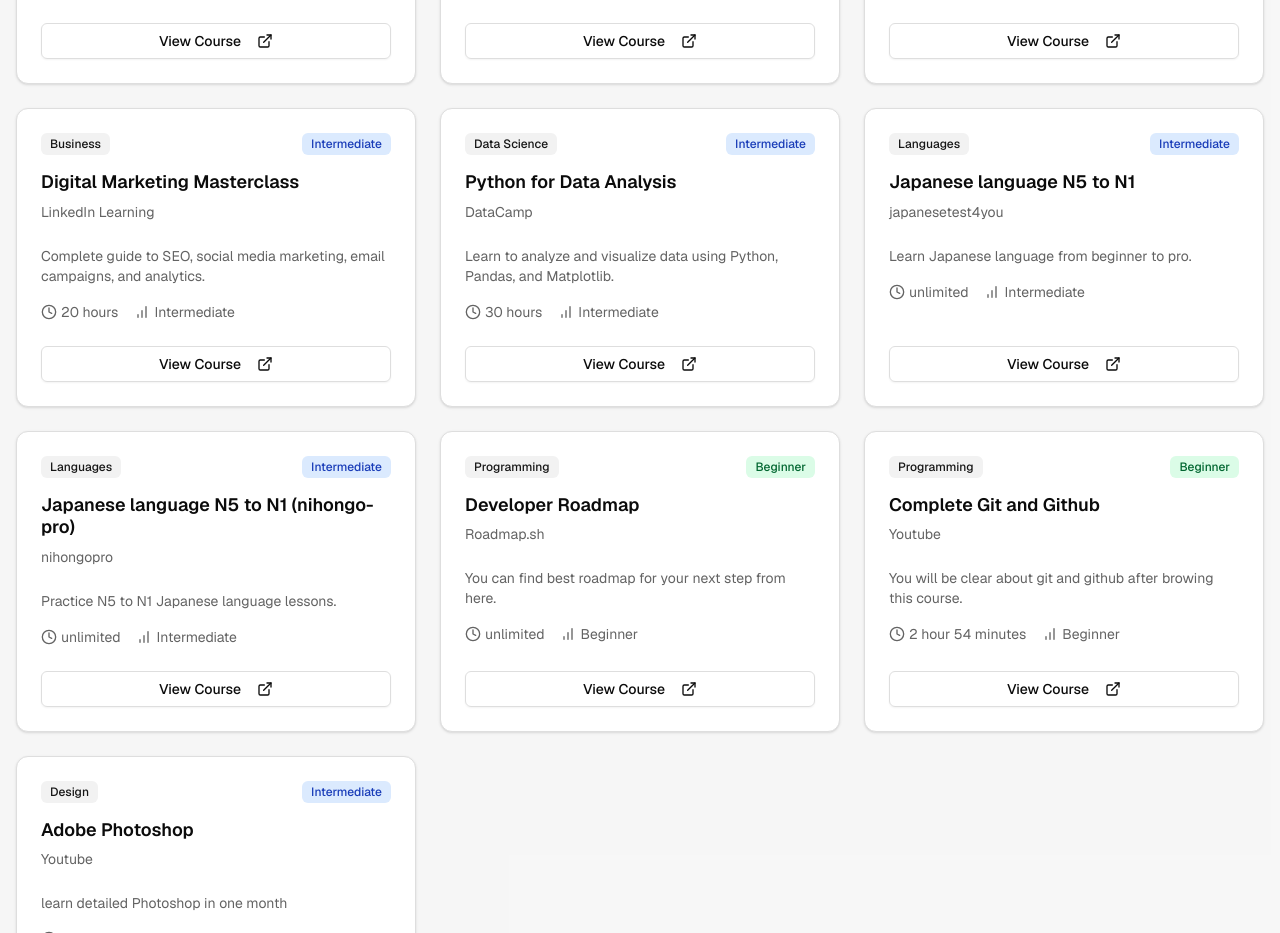
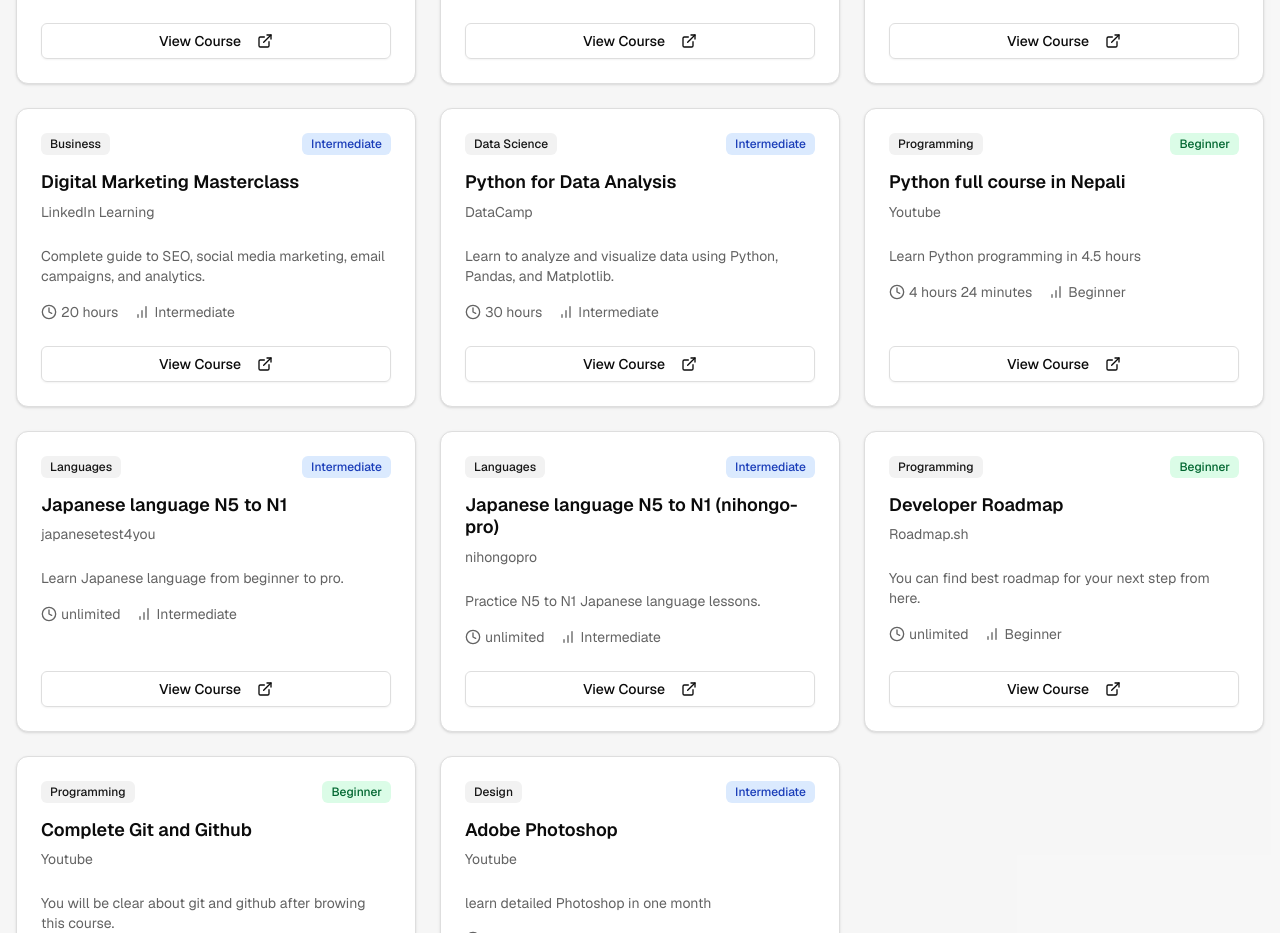
Before and after one commit to adhikarisumit/course-, a Next.js app: page / in a window 1280 px wide. Shown: the part 1940-2873 px from the top of the page. Built offline with nearby package versions, Linux system fonts and the light colour scheme.

Commit message:
Python nepali course added

```diff
--- a/components/featured-courses.tsx
+++ b/components/featured-courses.tsx
@@ -78,6 +78,15 @@ const courses = [
 		duration: "30 hours",
 		category: "Data Science",
 		description: "Learn to analyze and visualize data using Python, Pandas, and Matplotlib.",
+	},
+	{
+		title: "Python full course in Nepali",
+		platform: "Youtube",
+		url: "https://youtu.be/Pv1dPzot4nk?si=PhxSJNvsj6iydwJ1",
+		level: "Beginner",
+		duration: "4 hours 24 minutes",
+		category: "Programming",
+		description: "Learn Python programming in 4.5 hours",
 	},
 	{
 		// languages
```
